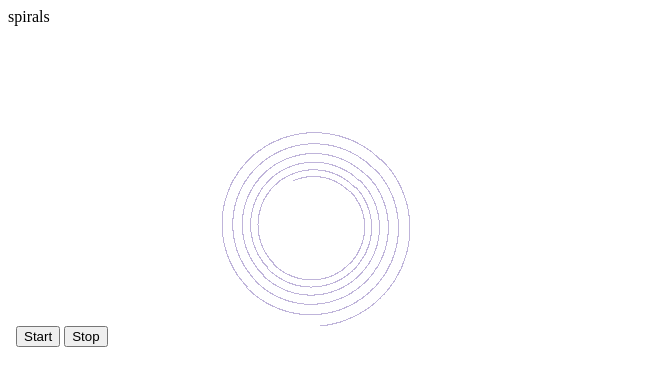
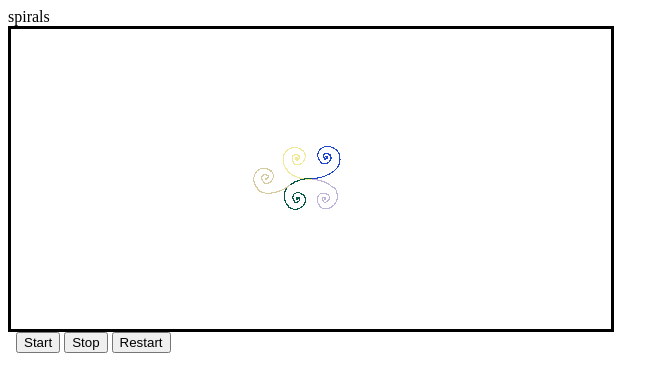
Before and after one commit to allenpark/spiral, a plain HTML site: page index.html in a window 1280 px wide. Both pictures are taken after a click on the button "Start". Shown: the whole page, without its empty margins (0-669 px from the left). Drawn offline with nearby package versions, Linux system fonts and the light colour scheme.

Commit message:
multiple spirals

```diff
--- a/index.html
+++ b/index.html
@@ -2,15 +2,25 @@
   <head>
     <title>spirals</title>
     <script type="text/javascript" src="http://ajax.googleapis.com/ajax/libs/jquery/1.10.1/jquery.min.js"></script>
+    <script type="text/javascript">
+      var init = function() {
+        var canvas = document.getElementById('canvas');
+        var spirals = new SpiralControl(canvas);
+        document.getElementById('startButton').onclick = function() {spirals.start();};
+        document.getElementById('stopButton').onclick = function() {spirals.stop();};
+        document.getElementById('restartButton').onclick = function() {spirals.stop(); init(); spirals.start();};
+      };
+</script>
   </head>
-  <body>
+  <body onload="init();">
     spirals
     <div id="canvasContainer" class="canvasContainer">
-    <canvas id="canvas" class="canvas" width="600" height="300"></canvas>
+    <canvas id="canvas" class="canvas" width="600" height="300" style="border-style:solid"></canvas>
     </div>
     <span id="debug">&nbsp;</span>
     <button id="startButton">Start</button>
     <button id="stopButton">Stop</button>
+    <button id="restartButton">Restart</button>
   </body>
   <script type="text/javascript" src="spirals.js"></script>
 </html>
--- a/spirals.js
+++ b/spirals.js
@@ -16,7 +16,22 @@ var SpiralControl = function(newCanvas, fps) {
   this.imageData = this.context.createImageData(
     this.canvas.width, this.canvas.height);
 
-  this.spiral = new Spiral(this.canvas.width / 2, this.canvas.height, 0);
+  this.spirals = [];
+  setTimeout(function() {
+    this.spirals.push(new Spiral(this.canvas.width / 2, this.canvas.height / 2, 0, 1, this.randomSize()))}.bind(this), 0);
+  setTimeout(function() {
+    this.spirals.push(new Spiral(this.canvas.width / 2, this.canvas.height / 2-1, 0, -1, this.randomSize()))}.bind(this), 1000);
+  setTimeout(function() {
+    this.spirals.push(new Spiral(this.canvas.width / 2, this.canvas.height / 2, Math.PI, 1, this.randomSize()))}.bind(this), 1500);
+  setTimeout(function() {
+    this.spirals.push(new Spiral(this.canvas.width / 2, this.canvas.height / 2-1, Math.PI, -1, this.randomSize()))}.bind(this), 2000);
+};
+
+/**
+ * @return A random size.
+ */
+SpiralControl.prototype.randomSize = function() {
+  return Math.random() * .04 + .3;
 };
 
 /**
@@ -24,9 +39,11 @@ var SpiralControl = function(newCanvas, fps) {
  * @param {number} startX The x coordinate of the root.
  * @param {number} startY The y coordinate of the root.
  * @param {number} startDir The direction, in radians, of the spiral.
- * @param {Array.<number>} newColor The color of the spiral.
+ * @param {number} startAccel The sign of the acceleration.
+ * @param {number} startSizeMult The size multiplier.
+ * @param {Array.<number>=} newColor The color of the spiral. Default is random.
  */
-var Spiral = function(startX, startY, startDir, newColor) {
+var Spiral = function(startX, startY, startDir, startAccel, startSizeMult, newColor) {
   /**
    * The coordinates of the root.
    * @type {Array.<number>}
@@ -50,13 +67,24 @@ var Spiral = function(startX, startY, startDir, newColor) {
    * The angular acceleration of the spiral.
    * @type {number}
    */
-  this.angularAccel = -.05;
+  this.angularAccel = startAccel * .05;
+
+  /**
+   * Time since the branch started.
+   * @type {number}
+   */
+  this.timeSinceBranch = 0;
+
+  /**
+   * Size multiplier of the spiral.
+   */
+  this.sizeMult = startSizeMult;
 
   /**
    * The speed of the spiral.
    * @type {number}
    */
-  this.speed = 5;
+  this.speed = 3 * this.sizeMult;
 
   /**
    * The tip of the spiral, where it grows.
@@ -65,24 +93,56 @@ var Spiral = function(startX, startY, startDir, newColor) {
   this.tip = [startX, startY];
 
   /**
+   * The root of the branch. Null if not discovered yet.
+   * @type {?Array.<number>}
+   */
+  this.branchRoot = null;
+
+  /**
    * The updated coordinates that haven't been on the image yet.
    * The controller needs to clear this.
    * @type {Array.<Array.<number>>}
    */
   this.updated = [];
+
+  /**
+   * True iff the spiral is stopped.
+   */
+  this.stopped = false;
 };
 
 /**
  * Updates the spiral.
  */
 Spiral.prototype.update = function() {
+  if (this.stopped) {
+    return;
+  }
   var oldTip = [this.tip[0], this.tip[1]];
   this.tip[0] += this.speed * Math.cos(this.dir);
   this.tip[1] += this.speed * Math.sin(this.dir);
 
   this.updateLine(oldTip, this.tip);
-  this.speed *= .999;
-  this.dir += this.angularAccel;
+  this.speed = this.updateSpeed(this.speed);
+  console.log(this.speed);
+  if (this.timeSinceBranch > 25) {
+    if (this.branchRoot == null) {
+      this.branchRoot = [this.tip[0], this.tip[1], this.dir, this.angularAccel];
+    }
+    this.dir += this.angularAccel;
+  } else {
+    this.dir += this.angularAccel / 2;
+    this.timeSinceBranch ++;
+  }
+};
+
+/**
+ * Updates the speed.
+ * @param {number} x The original speed.
+ * @return The new speed.
+ */
+Spiral.prototype.updateSpeed = function(x) {
+  return x * .993 - .0016 * this.sizeMult;
 };
 
 /**
@@ -131,9 +191,24 @@ Spiral.prototype.updateLine = function(p1, p2) {
  * Updates the spirals.
  */
 SpiralControl.prototype.update = function() {
-  this.spiral.update();
-  this.absorbUpdates(this.spiral);
-  this.decorateCanvas();
+  this.spirals.forEach(function(spiral, index, spirals) {
+    if (!spiral.stopped) {
+      spiral.update();
+      this.absorbUpdates(spiral);
+      this.decorateCanvas();
+      if (spiral.speed < 0) {
+        spiral.stopped = true;;
+      }
+    }
+    if (spiral.branchRoot != null) {
+      if (Math.random() < .001) {
+        console.log('what a chance!');
+        this.spirals.push(new Spiral(spiral.branchRoot[0], spiral.branchRoot[1], spiral.branchRoot[2],
+                                     -1 * SpiralControl.sign(spiral.branchRoot[3]), this.randomSize()));
+        spiral.branchRoot = null;
+      }
+    }
+  }.bind(this));
 };
 
 /**
@@ -273,7 +348,17 @@ SpiralControl.randomColor = function() {
           Math.floor(Math.random()*256)];
 };
 
-var canvas = document.getElementById('canvas');
-var spirals = new SpiralControl(canvas);
-document.getElementById('startButton').onclick = function() {spirals.start();};
-document.getElementById('stopButton').onclick = function() {spirals.stop();};
+/**
+ * Returns the sign of x.
+ * @param {number} x The number to be signed.
+ * @return The sign of x.
+ */
+SpiralControl.sign = function(x) {
+  if (x > 0) {
+    return 1;
+  } else if (x < 0) {
+    return -1;
+  } else {
+    return 0;
+  }
+};
```
